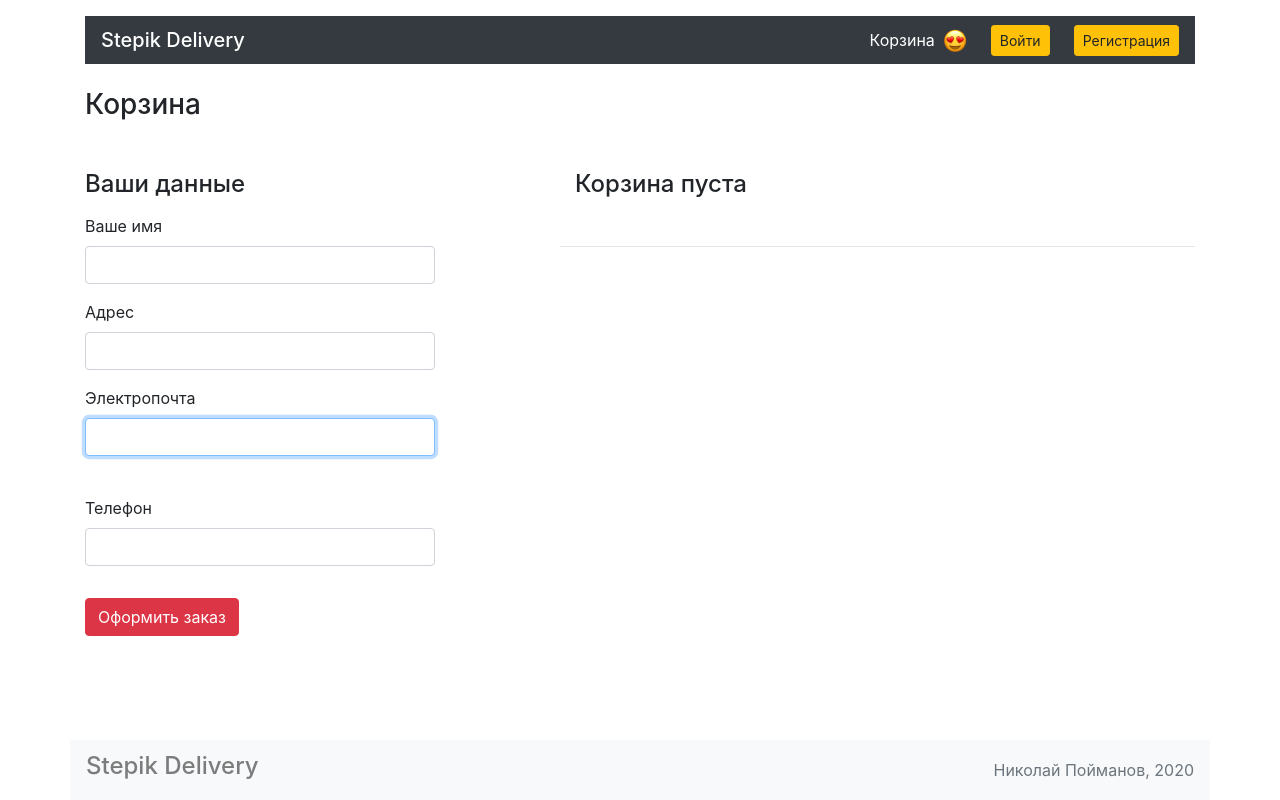
After one commit to poymanov/stepik-delivery, a Flask app: page /cart in a window 1280 px wide. The commit adds this page. Run offline with Flask 2, Linux system fonts and the light colour scheme; some libraries are stand-ins or nearby versions.

Commit message:
Добавление блюд в корзину заказов

```diff
--- /dev/null
+++ b/src/app/services/cart.py
@@ -0,0 +1,47 @@
+from flask import session
+import app.services.meals as meals_service
+import plural_ru
+
+
+def get_cart():
+    if session.get('cart') is None:
+        session['cart'] = {'total': 0, 'qty': 0, 'items': {}, 'qty_title': ''}
+
+    return session['cart']
+
+
+def add_to_cart(meal_id):
+    meal = meals_service.get_by_id(meal_id)
+
+    cart = get_cart()
+
+    total = cart.get('total')
+    qty = cart.get('qty')
+    items = cart.get('items')
+
+    if items.get(str(meal.id)) is None:
+        total += float(meal.price)
+        qty = int(qty) + 1
+        items[str(meal.id)] = {'title': meal.title, 'qty': 1, 'price': meal.price}
+        set_data_to_cart(qty, total, items)
+
+
+def delete_from_cart(meal_id):
+    cart = get_cart()
+
+    total = cart.get('total')
+    qty = cart.get('qty')
+    items = cart.get('items')
+    item_key = str(meal_id)
+
+    if items.get(item_key) is not None:
+        item = items.get(item_key)
+        total -= float(item.get('price'))
+        qty = int(qty) - 1
+        items.pop(item_key)
+        set_data_to_cart(qty, total, items)
+
+
+def set_data_to_cart(qty, total, items):
+    qty_title = '{} {}'.format(qty, plural_ru.ru(qty, ['блюдо', 'блюда', 'блюд']))
+    session['cart'] = {'total': total, 'qty': qty, 'items': items, 'qty_title': qty_title}
--- /dev/null
+++ b/src/app/services/meals.py
@@ -0,0 +1,5 @@
+from app.models import db, Meal
+
+
+def get_by_id(id):
+    return db.session.query(Meal).get(id)
--- /dev/null
+++ b/src/app/templates/cart.html
@@ -0,0 +1,78 @@
+{% extends 'layout/base.html' %}
+
+{% block content %}
+<main class="container">
+    <h1 class="h3 my-4">Корзина</h1>
+
+    {% with messages = get_flashed_messages() %}
+        {% if messages %}
+            {% for message in messages %}
+                <div class="alert alert-warning" role="alert">{{ message }}</div>
+            {% endfor %}
+        {% endif %}
+    {% endwith %}
+
+    <div class="row mt-5">
+        <div class="col-4">
+            <h4 class="">Ваши данные</h4>
+            <div class=" md-4 order-md-1">
+                <div class="mt-3 mb-3">
+                    <label for="name">Ваше имя</label>
+                    <input type="text" class="font-weight-bold form-control" id="name">
+                </div>
+            </div>
+            <div class=" md-4 order-md-1">
+                <div class="mt-3 mb-3">
+                    <label for="name">Адрес</label>
+                    <input type="text" class="font-weight-bold form-control" id="name">
+                </div>
+            </div>
+            <div class="md-4 form-label-group">
+                <label for="name">Электропочта</label>
+                <input type="email" id="inputEmail" class="form-control" required autofocus>
+                <label for="inputEmail"></label>
+            </div>
+            <div class=" md-4 order-md-1">
+                <div class="mt-3 mb-3">
+                    <label for="name">Телефон</label>
+                    <input type="text" class="font-weight-bold form-control" id="name">
+                </div>
+            </div>
+            <button type="submit" class=" mt-3 mb-5 btn btn-danger">Оформить заказ</button>
+        </div>
+        <div class="col-1"></div>
+        <div class="col-7">
+            {% if session['cart'] and session['cart']['qty'] > 0 %}
+            <h4 class="mb-3 col-7 mb-5">{{ session['cart']['qty_title'] }} в корзине</h4>
+            {% else %}
+            <h4 class="mb-3 col-7 mb-5">Корзина пуста</h4>
+            {% endif %}
+            {% if session['cart']['items'] %}
+            <table class="table">
+                <tbody>
+                {% for id, item in session['cart']['items'].items() %}
+                <tr>
+                    <th scope="row">{{ item.title }}</th>
+                    <td></td>
+                    <td>{{ item.qty }}</td>
+                    <td>{{ item.price }}</td>
+                    <td>
+                        <form method="post" action="/delete-from-cart" class="d-inline">
+                            <input id="csrf_token" name="csrf_token" type="hidden" value="{{ csrf_token() }}">
+                            <input name="id" type="hidden" value="{{ id }}">
+                            <button class="btn btn-link text-danger p-0">Удалить</button>
+                        </form>
+                    </td>
+                </tr>
+                {% endfor %}
+                </tbody>
+            </table>
+            {% endif %}
+            <hr>
+            {% if session['cart'] and session['cart']['qty'] > 0 %}
+            <p class="display-4 my-2 ">{{ session['cart']['total'] }} руб</p>
+            {% endif %}
+        </div>
+    </div>
+</main>
+{% endblock %}
--- a/src/app/templates/layout/_header.html
+++ b/src/app/templates/layout/_header.html
@@ -1,9 +1,15 @@
 <header class="container mt-3">
     <nav class="py-1 navbar navbar-dark bg-dark">
         <ul class="navbar-nav mr-auto mt-2 mt-lg-0">
-            <p class=" h5 my-2 text-white bg-dark"><a href="/" class="text-white text-decoration-none">Stepik Delivery</a></p>
+            <p class=" h5 my-2 text-white bg-dark"><a href="/" class="text-white text-decoration-none">Stepik
+                Delivery</a></p>
         </ul>
-        <p class="my-2 bg-dark"><a href="/cart" class="text-white">Корзина (2 блюда 455 руб.)</a></p>
+        <p class="my-2 bg-dark">
+            <a href="/cart" class="text-white">
+                Корзина {% if session['cart'] and session['cart']['qty'] > 0 %}({{ session['cart']['qty_title'] }} {{
+                session['cart']['total'] }} руб.) {% endif %}
+            </a>
+        </p>
         <img class="ml-2" src="{{ url_for('static', filename='smile.png') }}" width="24" height="25">
 
         {% if session['user'] %}
--- a/src/app/views.py
+++ b/src/app/views.py
@@ -1,9 +1,20 @@
-from flask import render_template, redirect, session
+from flask import render_template, redirect, session, request, flash
 from app import app
 import app.services.categories as categories_service
 import app.services.users as users_service
+import app.services.cart as cart_service
 from app.forms import RegisterForm, LoginForm
 from functools import wraps
+
+
+def user_guest(f):
+    @wraps(f)
+    def decorated_function(*args, **kwargs):
+        if session.get('user'):
+            return redirect('/')
+        return f(*args, **kwargs)
+
+    return decorated_function
 
 
 def login_required(f):
@@ -22,6 +33,7 @@ def index():
 
 
 @app.route('/register', methods=['GET', 'POST'])
+@user_guest
 def register():
     form = RegisterForm()
 
@@ -33,6 +45,7 @@ def register():
 
 
 @app.route('/login', methods=['GET', 'POST'])
+@user_guest
 def login():
     form = LoginForm()
 
@@ -56,3 +69,21 @@ def logout():
 @login_required
 def account():
     return render_template('account.html')
+
+
+@app.route('/cart', methods=['GET'])
+def cart():
+    return render_template('cart.html', cart=cart_service.get_cart())
+
+
+@app.route('/add-to-cart', methods=['POST'])
+def add_to_cart():
+    cart_service.add_to_cart(request.form.get('id'))
+    return redirect('/cart')
+
+
+@app.route('/delete-from-cart', methods=['POST'])
+def delete_from_cart():
+    cart_service.delete_from_cart(request.form.get('id'))
+    flash('Блюдо удалено из корзины')
+    return redirect('/cart')
--- a/src/requirements.txt
+++ b/src/requirements.txt
@@ -3,3 +3,4 @@ Flask-WTF==0.14.3
 Flask-SQLAlchemy==2.4.1
 Flask-Migrate==2.5.2
 psycopg2-binary==2.8.4
+plural-ru==2019.4.13
```
Also changed, not shown: src/app/templates/index.html (+8 -2 lines). Lines whose indentation alone changed are shown as unchanged.
